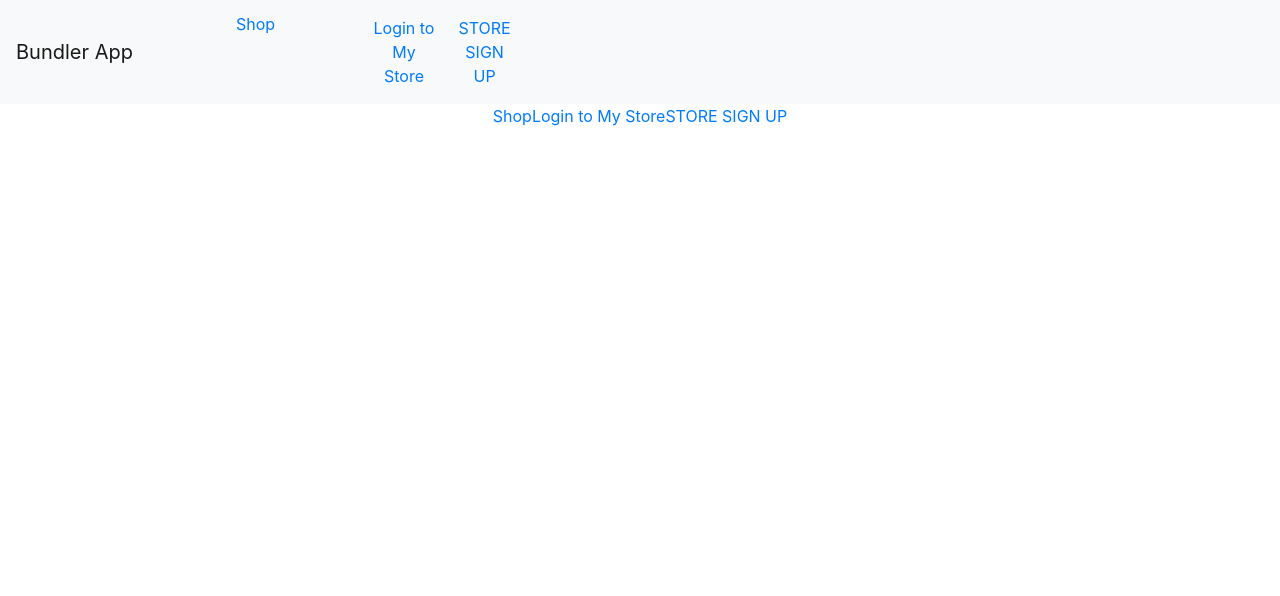
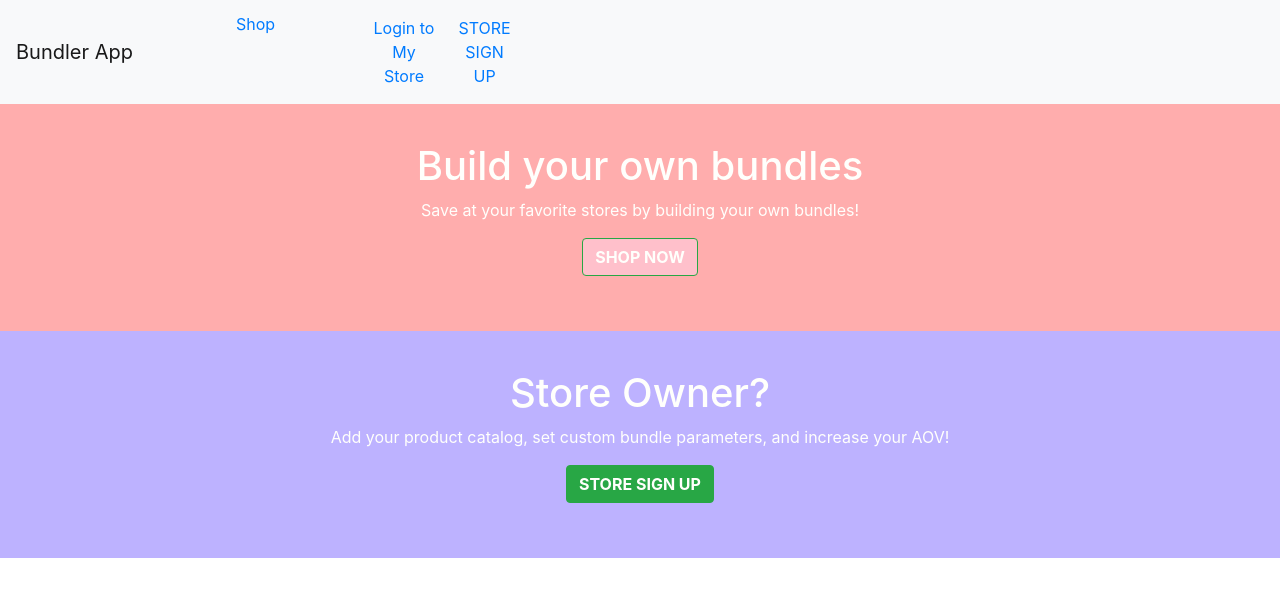
Before and after one commit to restfulry/bundle-builder, a React (Create React App) app: page / in a window 1280 px wide. Shown: the top 596 px of the page. Built offline with nearby package versions, Linux system fonts and the light colour scheme; no server answers.

Commit message:
home page styling

```diff
--- /dev/null
+++ b/src/pages/HomePage/HomePage.css
@@ -0,0 +1,24 @@
+h1 {
+  color: #fffffc;
+}
+
+p {
+  color: #fffffc;
+}
+
+.module {
+  background-color: #bdb2ff;
+  padding-top: 3%;
+  padding-bottom: 3%;
+}
+
+.NavBarLink {
+  color: #fffffc;
+  font-weight: bold;
+}
+
+.hero {
+  background-color: #ffadad;
+  padding-top: 3%;
+  padding-bottom: 3%;
+}
--- a/src/pages/HomePage/HomePage.jsx
+++ b/src/pages/HomePage/HomePage.jsx
@@ -1,4 +1,6 @@
 import React from 'react';
+import styles from './HomePage.css'
+
 import { Link } from 'react-router-dom';
 import {Jumbotron, Button} from 'react-bootstrap'
 
@@ -7,11 +9,31 @@ function HomePage() {
 
   return (
     <div>
-      <Link to="/shop" className="NavBar-link">Shop</Link>
+      <div className="hero">
+        <h1>Build your own bundles</h1>
+        <p>
+          Save at your favorite stores by building your own bundles!
+        </p>
+        <p>
+          <Button variant="success" type="button"
+      style={{ backgroundColor: 'pink' }}>
+            <Link to="/shop" className="NavBarLink">SHOP NOW</Link>
+          </Button>
+        </p>
+      </div>
+      <div className="module">
+        <h1>Store Owner?</h1>
+        <p>
+          Add your product catalog, set custom bundle parameters, and increase your AOV!
+        </p>
+        <p>
+          <Button variant="success">
+            <Link to="/signup" className="NavBarLink">STORE SIGN UP</Link>
+          </Button>
+        </p>
+      </div>
 
-      <Link to="/login" className="NavBar-link">Login to My Store</Link>
 
-      <Link to="/signup" className="NavBar-link">STORE SIGN UP</Link>
     </div>
   )
 
```
